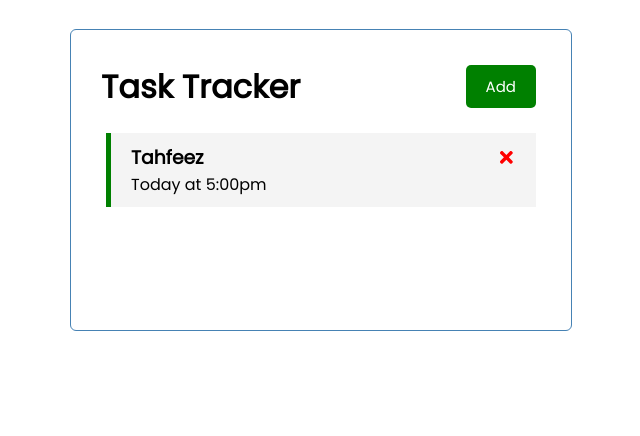
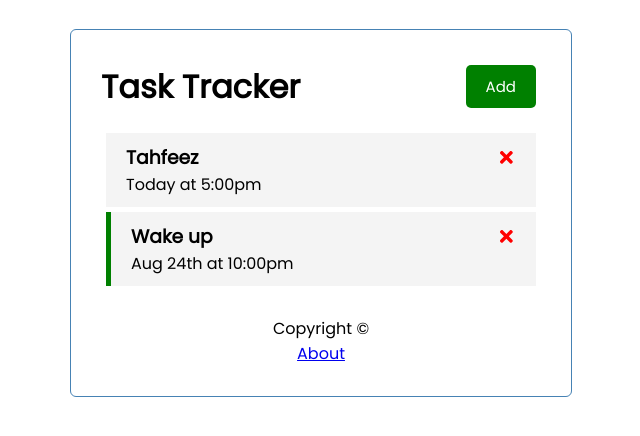
Before and after one commit to mostafaEkbal/react-task-tracker-app, a React (Create React App) app: page / in a window 1280 px wide. Shown: the top 436 px of the page, without its empty margins (319-959 px from the left). Built offline with nearby package versions, Linux system fonts and the light colour scheme; data requests are answered from the project's data file.

Commit message:
Creating react routes in the App

```diff
--- a/db.json
+++ b/db.json
@@ -3,8 +3,14 @@
     {
       "text": "Tahfeez",
       "day": "Today at 5:00pm",
+      "reminder": false,
+      "id": 1
+    },
+    {
+      "text": "Wake up",
+      "day": "Aug 24th at 10:00pm",
       "reminder": true,
-      "id": 1
+      "id": 2
     }
   ]
 }
--- a/package.json
+++ b/package.json
@@ -10,6 +10,7 @@
     "react": "^18.2.0",
     "react-dom": "^18.2.0",
     "react-icons": "^4.4.0",
+    "react-router-dom": "^6.3.0",
     "react-scripts": "5.0.1",
     "web-vitals": "^2.1.4"
   },
--- a/src/App.js
+++ b/src/App.js
@@ -1,9 +1,13 @@
 import { useState, useEffect } from 'react';
+import { BrowserRouter as Router, Route, Routes } from 'react-router-dom'
 import Header from './components/Header';
+import Footer from './components/Footer';
 import Tasks from './components/Tasks';
 import AddTask from './components/AddTask';
+import About from './components/About';
 
 function App() {
+  const [loading, setLoading] = useState(true)
   const [showAddTask, setShowAddTask] = useState(false);
   const [tasks, setTasks] = useState([])
 
@@ -11,6 +15,7 @@
     const getTasks = async () => {
       const tasksFromServer = await fetchTasks();
       setTasks(tasksFromServer);
+      setLoading(false);
     }
 
     getTasks()
@@ -80,14 +85,31 @@
   }
 
   return (
+    <Router>
       <div className="container">
         <Header onAdd={() => setShowAddTask(!showAddTask)} showAdd={showAddTask} />
+        <Routes>
+          <Route path='/' element={
+            <>
               {showAddTask && <AddTask onSave={addTask} />}
-      {tasks.length > 0 ?
-      (<Tasks tasks={tasks} onDelete={deleteTask} onToggle={toggleReminder}/>)
+              {loading ? (
+              <h3>Loading....</h3>
+              ) : (
+                tasks.length > 0 ?
+                (
+                  <Tasks tasks={tasks} onDelete={deleteTask} onToggle={toggleReminder}/>
+                )
                 : ('No Tasks to show')
+              )
             }
+            </>
+          } />
+          <Route path='/about' element={ <About /> } />
+        </Routes>
+        <Footer />
       </div>
+    </Router>
+
   );
 }
 
--- /dev/null
+++ b/src/components/About.jsx
@@ -0,0 +1,10 @@
+const About = () => {
+  return (
+    <div>
+        <h4>Version 1.0.0</h4>
+        <a href="/">Go Back</a>
+    </div>
+  )
+}
+
+export default About
--- /dev/null
+++ b/src/components/Footer.js
@@ -0,0 +1,10 @@
+const Footer = () => {
+  return (
+    <footer>
+        <p>Copyright &copy;</p>
+        <a href="/about">About</a>
+    </footer>
+  )
+}
+
+export default Footer
--- a/src/components/Header.js
+++ b/src/components/Header.js
@@ -1,15 +1,19 @@
+import { Route, Routes } from 'react-router-dom'
 import Button from './Button';
+
 
 const Header = ({ title, onAdd, showAdd}) => {
 
   return (
     <header className="header">
         <h1>{title}</h1>
-        <Button
+        <Routes>
+          <Route path='/' element={<Button
           color={!showAdd ? 'green' : 'red'}
           text={!showAdd ? 'Add' : 'close'}
-          onClick={onAdd}
-        />
+          onClick={onAdd} />
+        } />
+        </Routes>
     </header>
   )
 }
```
Also changed, not shown: 1 other file (tests, documents, lock files or other folders). Lines whose indentation alone changed are shown as unchanged.
